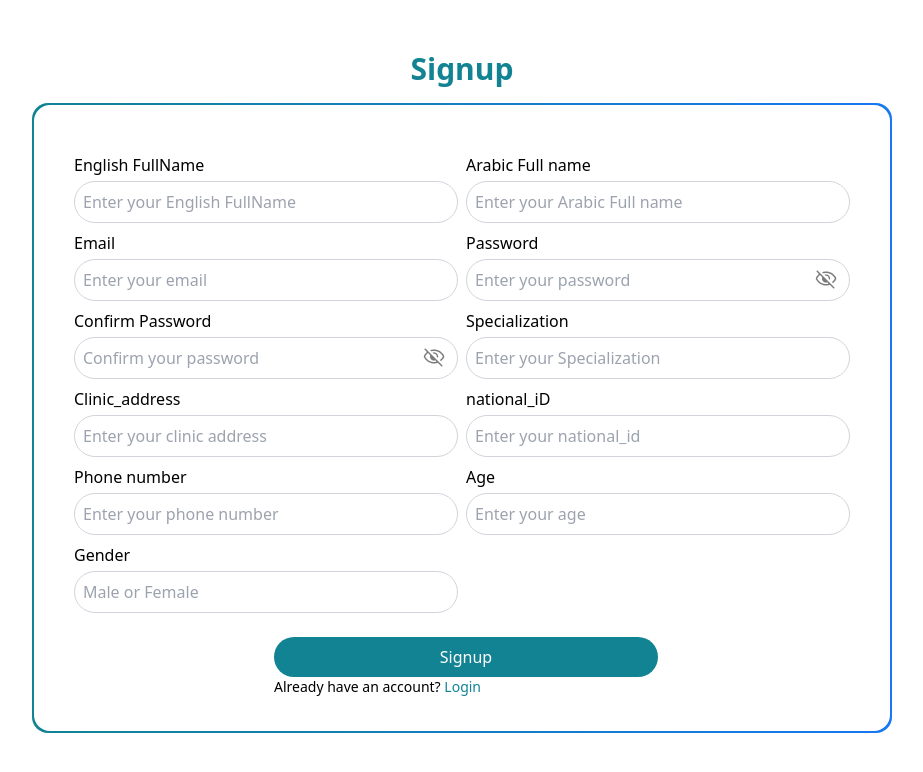
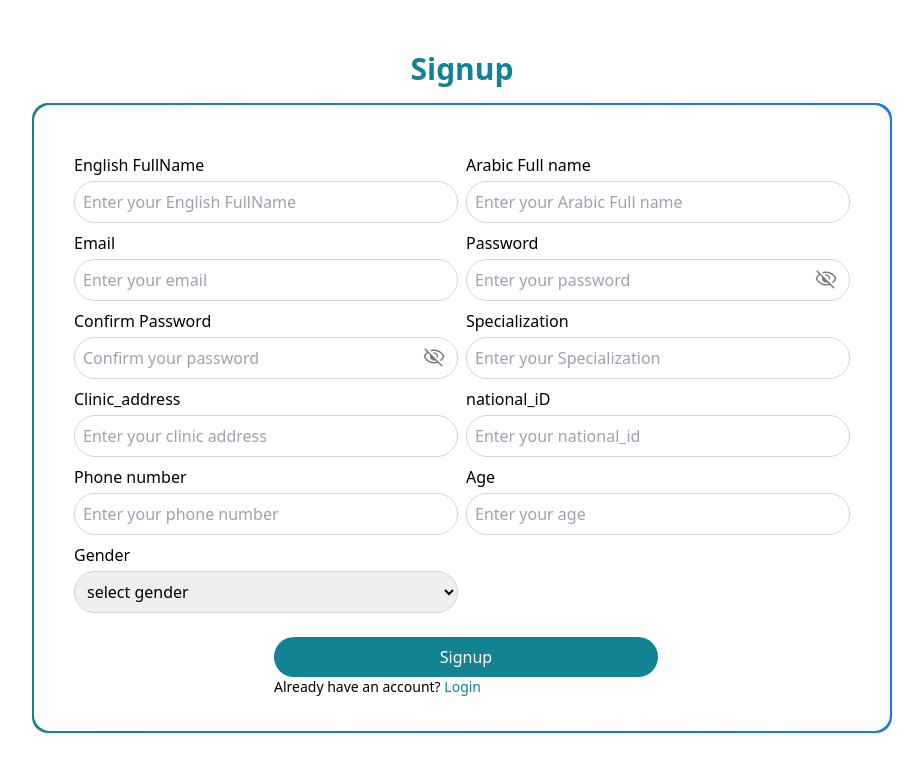
Before and after one commit to Medical-Society/Doctor-Website, a React (Vite) app: page / in a window 1280 px wide. Shown: the top 772 px of the page, without its empty margins (178-1101 px from the left). Built offline with nearby package versions, Linux system fonts and the light colour scheme.

Commit message:
select gender

```diff
--- a/src/App.tsx
+++ b/src/App.tsx
@@ -5,7 +5,7 @@
 
   return (
         <div className="h-screen">
-        {/*  <Login />  */}
+     {/*  <Login />  */}
      <Signup />
 
         </div>
--- a/src/Components/auth/FormInput.tsx
+++ b/src/Components/auth/FormInput.tsx
@@ -7,6 +7,7 @@
   onChange: (e: React.ChangeEvent<HTMLInputElement>) => void;
   ariaLabel?: string;
   placeholder?: string;
+  options?: string[];
 }
 
 const FormInput = ({label, type, id, name, value, onChange, ariaLabel}: FormInputProps) => {
--- a/src/Pages/Signup.tsx
+++ b/src/Pages/Signup.tsx
@@ -5,6 +5,8 @@
 import HaveAccountOrNot from "../Components/auth/HaveAccountOrNot"
 import icon from "../assets/visibility_off.jpg"
 import { registerUser } from "../services/auth";
+
+
 
 
 const Signup = () => {
@@ -23,6 +25,9 @@
     gender : ""
   });
 
+
+
+
  const [showPassword, setShowPassword] = useState(false);
  const [showConfirmPassword, setShowConfirmPassword] = useState(false);
  const Showpassword = (field: string) => {
@@ -37,9 +42,18 @@
         [e.target.name]: e.target.value
     });
      };
-  const handleSubmit = async (e: React.FormEvent<HTMLFormElement>) => {
+
+const handleChangeSelect = (e: React.ChangeEvent<HTMLSelectElement>) => {
+    setSignup({
+        ...signup,
+        [e.target.name]: e.target.value
+    });
+};
+
+
+  const handleSubmit = async (e: React.ChangeEvent<HTMLFormElement>) => {
     e.preventDefault();
-    alert("Signup form submitted");
+    console.log(signup);
     setIsLoading(true);
     try {
       const res = await registerUser(signup);
@@ -51,10 +65,25 @@
       setIsLoading(false);
     }
   }
+
 const renderFormInputList = FormInputlist.map(input => (
     <div key={input.id}>
         <div className='flex flex-col gap-1 relative lg:w-96'>
             <label>{input.label}</label>
+            {input.type === "select" ? (
+                <select
+                    name={input.name}
+                    id={input.id}
+                    value={signup[input.name as keyof ISignupState]}
+                    onChange={handleChangeSelect}
+                    className='rounded-3xl p-2 border border-gray-300'
+                >
+                   <option value="">{input.placeholder}</option>
+                   {input.options?.map((Option,index)=>(
+                    <option key={index} value={Option}>{Option}</option>
+                   ))}
+                 </select>
+            ) : (
                 <input
                     type={(input.id === 'password'  && showPassword) || ( input.id === 'confirmPassword' && showConfirmPassword) ? 'text' : input.type}
                     name={input.name}
@@ -64,6 +93,7 @@
                     placeholder={input.placeholder}
                     className='rounded-3xl p-2 border border-gray-300'
                 />
+            )}
 
             {input.id === "password" || input.id==="confirmPassword" ? (
                 <div
@@ -74,10 +104,11 @@
                         src={icon}  alt="Password Visibility"
                     />
                 </div>
-        ) :null }
+            ) : null }
         </div>
     </div>
 ));
+
 
 
 return (
@@ -88,7 +119,7 @@
         <form className="grid grid-cols-1 xl:grid-cols-2 gap-2 bg-white rounded-2xl py-10 px-5 xl:px-10 xl:py-12 " onSubmit={handleSubmit}>
           {renderFormInputList}
           <div className="relative xl:mt-20 xl:top-11 xl:left-25 xl:transform xl:-translate-x-1/2 xl:-translate-y-1/2">
-            <Button text="Signup" disabled={isLoading} />
+            <Button text="Signup" disabled={isLoading}/>
             <HaveAccountOrNot type="signup" />
           </div>
         </form>
--- a/src/data/data.ts
+++ b/src/data/data.ts
@@ -86,12 +86,13 @@
     },
     {
         label: "Gender",
-        type :"text",
+        type :"select",
         id: "gender",
         name: "gender",
         value: "",
         onChange: () => {},
-        placeholder: "Male or Female"
+        options : ["Male" , "Female"],
+        placeholder: "select gender"
     },
 
 ]
```
Lines whose indentation alone changed are shown as unchanged.
